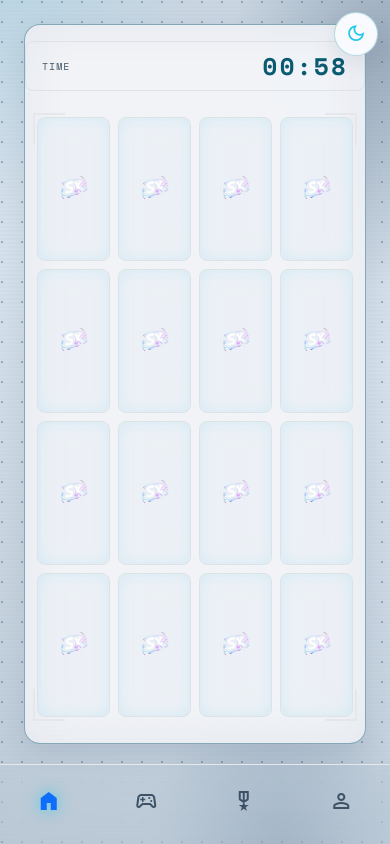
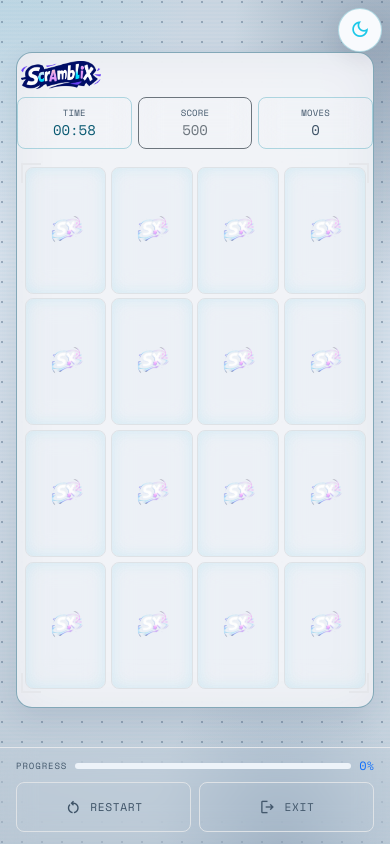
Before and after one commit to doniaabozeid01/memory-scramble-game, an Angular app: page /dashboard in a window 390 px wide. Built offline with nearby package versions, Linux system fonts and the light colour scheme.

Commit message:
feat: enhance responsive design and layout adjustments across game setup and tactical dashboard pages

```diff
--- a/src/app/app.component.scss
+++ b/src/app/app.component.scss
@@ -1,7 +1,9 @@
 .theme-toggle {
   position: fixed;
-  top: max(0.75rem, env(safe-area-inset-top, 0px));
-  right: max(0.75rem, env(safe-area-inset-right, 0px));
+  top: max(0.5rem, env(safe-area-inset-top, 0px));
+  right: max(0.5rem, env(safe-area-inset-right, 0px));
+  width: 2.5rem;
+  height: 2.5rem;
   z-index: 300;
   display: flex;
   align-items: center;
--- a/src/app/pages/game-setup/game-setup.component.html
+++ b/src/app/pages/game-setup/game-setup.component.html
@@ -1,11 +1,11 @@
 <div class="game-setup min-h-screen relative">
   <div class="game-setup__scanline fixed inset-0 opacity-30 z-[100]"></div>
 
-  <main class="game-setup__main relative py-10 px-hud-padding flex flex-col items-center justify-center min-h-screen">
+  <main class="game-setup__main relative py-6 sm:py-10 px-4 sm:px-6 lg:px-hud-padding pt-[var(--page-pad-top-safe)] flex flex-col items-center justify-center min-h-screen min-h-[100dvh]">
     <div class="game-setup__orb game-setup__orb--cyan absolute top-1/4 left-10 w-64 h-64 rounded-full blur-[100px] -z-10"></div>
     <div class="game-setup__orb game-setup__orb--warm absolute bottom-1/4 right-10 w-96 h-96 rounded-full blur-[120px] -z-10"></div>
     <div class="max-w-4xl w-full grid grid-cols-1 lg:grid-cols-12 gap-8 items-start">
-      <div class="game-setup__panel lg:col-span-12 p-hud-padding rounded-xl relative">
+      <div class="game-setup__panel lg:col-span-12 p-4 sm:p-6 lg:p-hud-padding rounded-xl relative w-full">
         <div class="game-setup__head flex flex-col items-center text-center mb-8 pb-6 border-b border-solid">
           <img
             src="assets/Scramblix.png"
@@ -19,7 +19,7 @@
             <h2 class="game-setup__title">MISSION CONFIG</h2>
           </div>
         </div>
-        <div class="space-y-10">
+        <div class="space-y-6 sm:space-y-10">
           <!-- <section>
             <label class="game-setup__label mb-4 block text-base sm:text-lg font-semibold uppercase tracking-[0.12em]">Game mode</label>
             <div class="grid grid-cols-1 sm:grid-cols-2 gap-4" role="group" aria-label="Game mode">
--- a/src/app/pages/game-setup/game-setup.component.scss
+++ b/src/app/pages/game-setup/game-setup.component.scss
@@ -1,10 +1,8 @@
 :host {
   display: block;
-
   min-height: 100vh;
-
+  min-height: 100dvh;
   animation: game-setup-enter 0.95s cubic-bezier(0.33, 1, 0.32, 1) forwards;
-
   opacity: 0;
 }
 
@@ -21,7 +19,12 @@
 @media (prefers-reduced-motion: reduce) {
   :host {
     animation: none !important;
-
     opacity: 1 !important;
   }
 }
+
+@media (max-width: 640px) {
+  :host .game-setup__panel .space-y-10 {
+    gap: 1.5rem;
+  }
+}
--- a/src/app/pages/spot-difference/spot-difference.component.html
+++ b/src/app/pages/spot-difference/spot-difference.component.html
@@ -1,8 +1,8 @@
 <div class="sd-page game-setup min-h-screen relative">
   <div class="game-setup__scanline fixed inset-0 opacity-25 z-[100] pointer-events-none"></div>
 
-  <main class="relative z-[1] py-6 px-hud-padding max-w-6xl mx-auto flex flex-col gap-6 min-h-screen">
-    <header class="flex flex-wrap items-center justify-between gap-4 border-b border-solid pb-4 game-setup__head">
+  <main class="relative z-[1] py-4 sm:py-6 px-4 sm:px-6 lg:px-hud-padding pt-[var(--page-pad-top-safe)] max-w-6xl mx-auto flex flex-col gap-4 sm:gap-6 min-h-screen min-h-[100dvh]">
+    <header class="flex flex-col sm:flex-row sm:flex-wrap sm:items-center sm:justify-between gap-3 sm:gap-4 border-b border-solid pb-3 sm:pb-4 game-setup__head">
       <div>
         <p class="game-setup__label text-xs uppercase tracking-widest mb-1">Find the differences</p>
         <h1 class="game-setup__title text-xl sm:text-2xl">Spot difference</h1>
--- a/src/app/pages/tactical-dashboard/tactical-dashboard.component.html
+++ b/src/app/pages/tactical-dashboard/tactical-dashboard.component.html
@@ -32,7 +32,7 @@
   </nav> -->
   <!-- Main Content Area (Tactical HUD) -->
   <main
-    class="td-main-stage relative z-[1] w-full flex-1 min-h-0 px-4 sm:px-hud-padding flex flex-col lg:flex-row lg:items-stretch gap-gutter lg:gap-0 pt-4 md:pt-5 lg:pt-6 pb-[max(calc(5rem+1.25rem),calc(5rem+env(safe-area-inset-bottom,0px)+1.25rem))] md:pb-[calc(5.5rem+1.25rem)]"
+    class="td-main-stage relative z-[1] w-full flex-1 min-h-0 px-3 sm:px-4 lg:px-hud-padding flex flex-col lg:flex-row lg:items-stretch gap-2 sm:gap-gutter lg:gap-0 pt-[var(--page-pad-top-safe)] lg:pt-6 pb-[max(calc(8.5rem+env(safe-area-inset-bottom,0px)),calc(5rem+1.25rem))] md:pb-[calc(5.5rem+1.25rem)]"
   >
     <!-- Left Sidebar HUD -->
     <aside class="td-sidebar hidden lg:flex w-72 shrink-0 flex-col gap-unit h-auto lg:h-full py-hud-padding lg:pr-5 px-1 pt-0">
@@ -126,20 +126,33 @@
       </nav>
     </aside>
     <!-- Main Card Grid Area -->
-    <section class="td-arena flex-1 min-h-0 min-w-0 relative flex flex-col items-stretch py-3 lg:py-2 lg:pl-6">
-      <div *ngIf="missionPlayerDisplay" class="lg:hidden w-full max-w-md mx-auto mb-2 px-2 py-2 rounded-lg border border-primary/25 bg-surface-container-low/60 text-center">
-        <!-- <span class="font-label-sm text-[10px] uppercase text-on-surface-variant tracking-widest">اللاعب</span> -->
-        <p class="font-label-sm text-primary font-semibold">{{ missionPlayerDisplay }}</p>
-        <!-- <p class="text-[10px] text-on-surface-variant">{{ missionCategoryDisplay }}</p> -->
+    <section class="td-arena flex-1 min-h-0 min-w-0 relative flex flex-col items-stretch py-2 sm:py-3 lg:py-2 lg:pl-6">
+      <div class="lg:hidden td-mobile-hud-top w-full mb-2 sm:mb-3 shrink-0">
+        <div class="flex items-center gap-2 sm:gap-3 mb-2 px-1">
+          <img src="assets/Scramblix.png" alt="Scramblix" class="td-mobile-logo h-7 sm:h-8 w-auto object-contain shrink-0" width="120" height="40" />
+          <p *ngIf="missionPlayerDisplay" class="flex-1 min-w-0 font-label-sm text-primary font-semibold truncate text-sm sm:text-base" [title]="missionPlayerDisplay">
+            {{ missionPlayerDisplay }}
+          </p>
+        </div>
+        <div class="grid grid-cols-3 gap-1.5 sm:gap-2">
+          <div class="td-mobile-stat glass-panel bg-surface-container-low/50 p-2 sm:p-2.5 rounded-lg text-center min-w-0">
+            <span class="font-label-sm text-[9px] sm:text-[10px] uppercase text-on-surface-variant tracking-wide block truncate">Time</span>
+            <span class="font-data-lg text-sm sm:text-base text-primary-fixed-dim tabular-nums block truncate"
+              [class.text-error]="missionHasTimeLimit && countdownRemainingMs <= 10000 && countdownRemainingMs > 0">
+              {{ missionHasTimeLimit ? formatCountdown(countdownRemainingMs) : formatTime(elapsedMs) }}
+            </span>
+          </div>
+          <div class="td-mobile-stat glass-panel bg-surface-container-low/50 p-2 sm:p-2.5 rounded-lg text-center border-l-2 border-secondary min-w-0">
+            <span class="font-label-sm text-[9px] sm:text-[10px] uppercase text-on-surface-variant tracking-wide block truncate">Score</span>
+            <span class="font-data-lg text-sm sm:text-base text-secondary tabular-nums block truncate">{{ liveScore | number }}</span>
+          </div>
+          <div class="td-mobile-stat glass-panel bg-surface-container-low/50 p-2 sm:p-2.5 rounded-lg text-center min-w-0">
+            <span class="font-label-sm text-[9px] sm:text-[10px] uppercase text-on-surface-variant tracking-wide block truncate">Moves</span>
+            <span class="font-data-lg text-sm sm:text-base text-on-surface tabular-nums block truncate">{{ movesCount }}</span>
+          </div>
+        </div>
       </div>
-      <div *ngIf="missionHasTimeLimit"
-        class="lg:hidden w-full max-w-md mx-auto mb-3 px-2 flex items-center justify-between gap-3 rounded-lg border border-primary/30 bg-surface-container-low/50 py-2 px-3">
-        <span class="font-label-sm text-[10px] uppercase text-on-surface-variant tracking-widest">Time</span>
-        <span class="font-data-lg text-data-lg text-primary-fixed-dim tabular-nums"
-          [class.text-error]="countdownRemainingMs <= 10000 && countdownRemainingMs > 0">{{
-          formatCountdown(countdownRemainingMs) }}</span>
-      </div>
-      <div class="td-board-wrap flex-1 min-h-0 w-full min-w-0 max-lg:overflow-x-auto flex flex-col px-2">
+      <div class="td-board-wrap flex-1 min-h-0 w-full min-w-0 max-lg:overflow-x-auto flex flex-col px-1 sm:px-2">
         <div class="td-board-frame relative min-w-0 box-border flex-1 min-h-0 w-full p-1">
           <!-- Decorative Corners -->
           <div class="absolute top-0 left-0 w-8 h-8 border-t-2 border-l-2 border-primary/40 pointer-events-none"></div>
@@ -279,24 +292,29 @@
       </div>
     </div>
   </div>
-  <!-- Bottom Navigation (Mobile Only) -->
-  <div
-    class="md:hidden fixed bottom-0 left-0 w-full z-[60] flex justify-around items-center h-20 bg-surface/90 backdrop-blur-lg border-t border-outline-variant/50 pb-[max(0.5rem,env(safe-area-inset-bottom))]">
-    <button type="button"
-      class="flex flex-col items-center justify-center text-primary td-icon-glow-home bg-transparent border-0 cursor-pointer">
-      <span class="material-symbols-outlined" style="font-variation-settings: 'FILL' 1">home</span>
-    </button>
-    <button type="button"
-      class="flex flex-col items-center justify-center text-on-surface-variant/60 bg-transparent border-0 cursor-pointer">
-      <span class="material-symbols-outlined">sports_esports</span>
-    </button>
-    <button type="button"
-      class="flex flex-col items-center justify-center text-on-surface-variant/60 bg-transparent border-0 cursor-pointer">
-      <span class="material-symbols-outlined">military_tech</span>
-    </button>
-    <button type="button"
-      class="flex flex-col items-center justify-center text-on-surface-variant/60 bg-transparent border-0 cursor-pointer">
-      <span class="material-symbols-outlined">person</span>
-    </button>
-  </div>
+  <!-- Mobile HUD: progress + actions -->
+  <footer
+    class="md:hidden fixed bottom-0 left-0 right-0 z-[60] td-mobile-bar bg-surface/95 backdrop-blur-lg border-t border-outline-variant/50 pb-[max(0.5rem,env(safe-area-inset-bottom))]">
+    <div class="px-3 pt-2.5 pb-1">
+      <div class="flex items-center gap-2 mb-2">
+        <span class="font-label-sm text-[9px] uppercase text-on-surface-variant tracking-widest shrink-0">Progress</span>
+        <div class="flex-1 h-1.5 bg-surface-container-highest rounded-full overflow-hidden">
+          <div class="h-full bg-primary td-progress-glow transition-[width] duration-500" [style.width.%]="matchCompletionPercent"></div>
+        </div>
+        <span class="font-label-sm text-primary tabular-nums text-xs shrink-0">{{ matchCompletionPercent }}%</span>
+      </div>
+      <div class="grid grid-cols-2 gap-2">
+        <button type="button" (click)="restartGame()"
+          class="flex items-center justify-center gap-2 py-2.5 rounded-lg border border-solid border-outline-variant/50 bg-surface-container-low/50 text-sm font-label-sm uppercase tracking-wide">
+          <span class="material-symbols-outlined text-lg">restart_alt</span>
+          Restart
+        </button>
+        <button type="button" routerLink="/setup"
+          class="flex items-center justify-center gap-2 py-2.5 rounded-lg border border-solid border-outline-variant/50 bg-surface-container-low/50 text-sm font-label-sm uppercase tracking-wide text-on-surface-variant">
+          <span class="material-symbols-outlined text-lg">logout</span>
+          Exit
+        </button>
+      </div>
+    </div>
+  </footer>
 </div>
--- a/src/app/pages/tactical-dashboard/tactical-dashboard.component.scss
+++ b/src/app/pages/tactical-dashboard/tactical-dashboard.component.scss
@@ -402,3 +402,43 @@
     opacity: 0.85;
   }
 }
+
+/* =========================
+   RESPONSIVE
+========================= */
+
+@media (max-width: 1023px) {
+  .tactical-dashboard .td-board-wrap {
+    min-height: clamp(240px, 50dvh, 72vh);
+  }
+
+  .tactical-dashboard .td-card-grid {
+    gap: clamp(4px, 1.2vmin, 10px);
+  }
+
+  .tactical-dashboard .td-board-frame [class*="w-8"][class*="border-"] {
+    width: 1.25rem !important;
+    height: 1.25rem !important;
+  }
+}
+
+@media (max-width: 640px) {
+  .tactical-dashboard .td-sidebar-logo {
+    max-width: min(100%, 200px);
+  }
+
+  .tactical-dashboard .td-mobile-bar button {
+    font-size: 0.7rem;
+    letter-spacing: 0.06em;
+  }
+}
+
+@media (max-width: 380px) {
+  .tactical-dashboard .td-mobile-hud-top .grid-cols-3 {
+    gap: 0.35rem;
+  }
+
+  .tactical-dashboard .td-mobile-stat {
+    padding: 0.35rem !important;
+  }
+}
```
Also changed, not shown: src/app/pages/spot-difference/spot-difference.component.scss (+23 -0 lines), src/styles.scss (+70 -3 lines).
